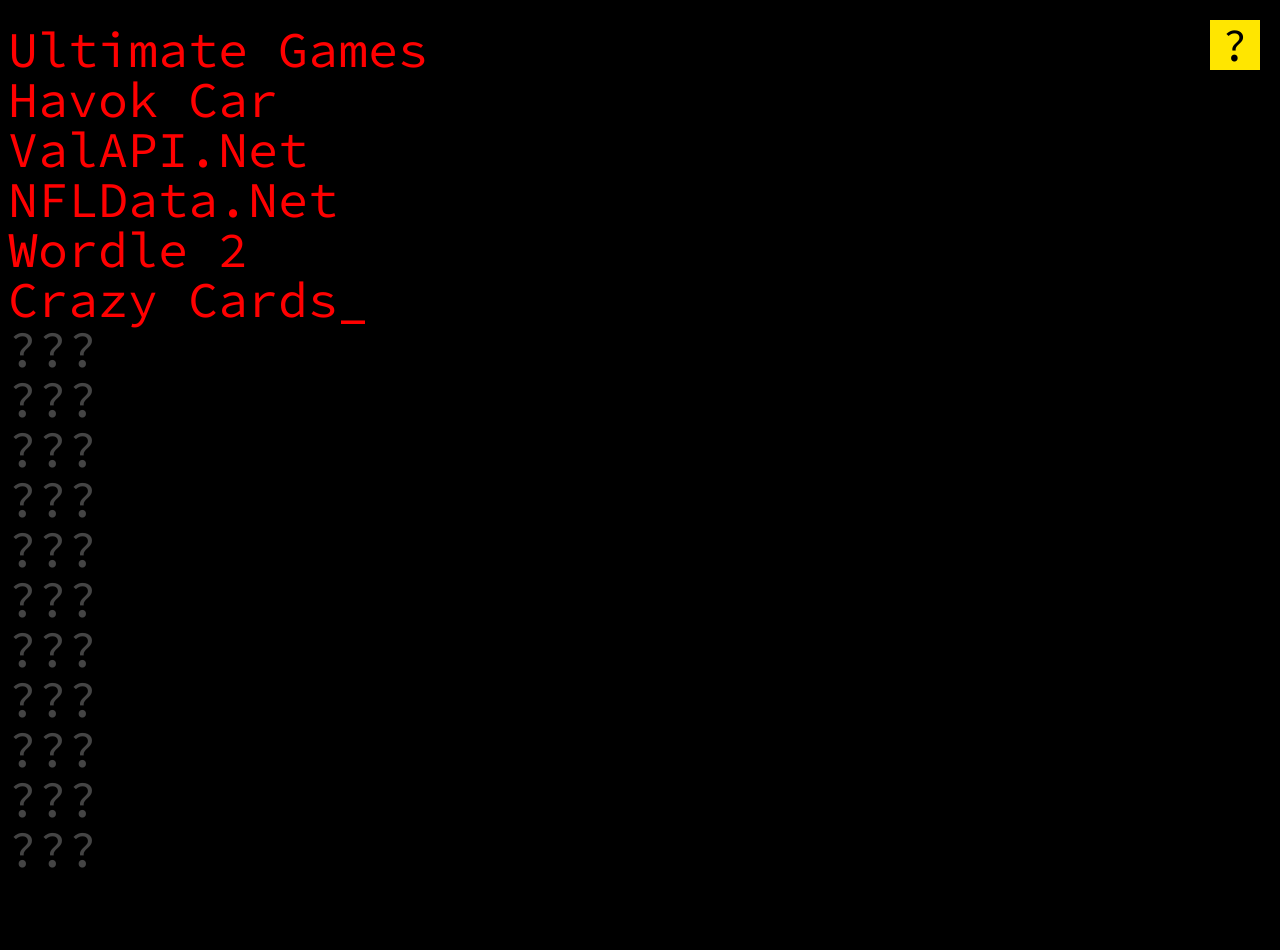
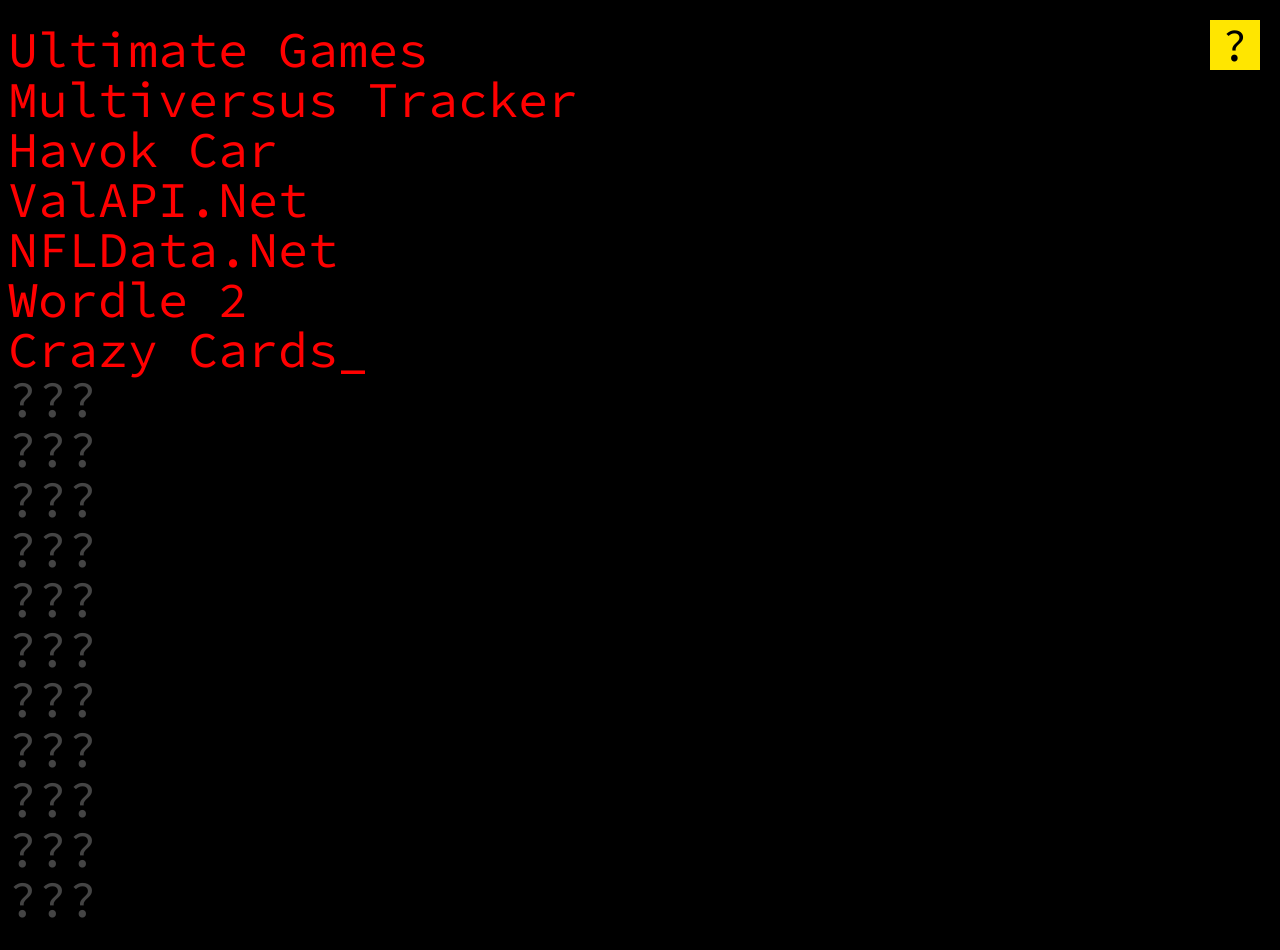
Before and after one commit to brianbaldner/portfolio, a plain HTML site: page index.html in a window 1280 px wide. Before the commit the page ends 900 px from the top, so only its background shows below. Drawn offline with Linux system fonts and the light colour scheme.

Commit message:
Update index.html

```diff
--- a/index.html
+++ b/index.html
@@ -121,6 +121,7 @@
             'NFLData.Net': 'https://github.com/brianbaldner/NFLData.net',
             'ValAPI.Net': 'https://github.com/brianbaldner/ValAPI.Net',
             'Havok Car': 'https://ultimate-games.github.io/games/havokcar/',
+            'Multiversus Tracker': 'https://www.multiversustracker.com/',
         }
         let height = window.innerHeight;
 
```
